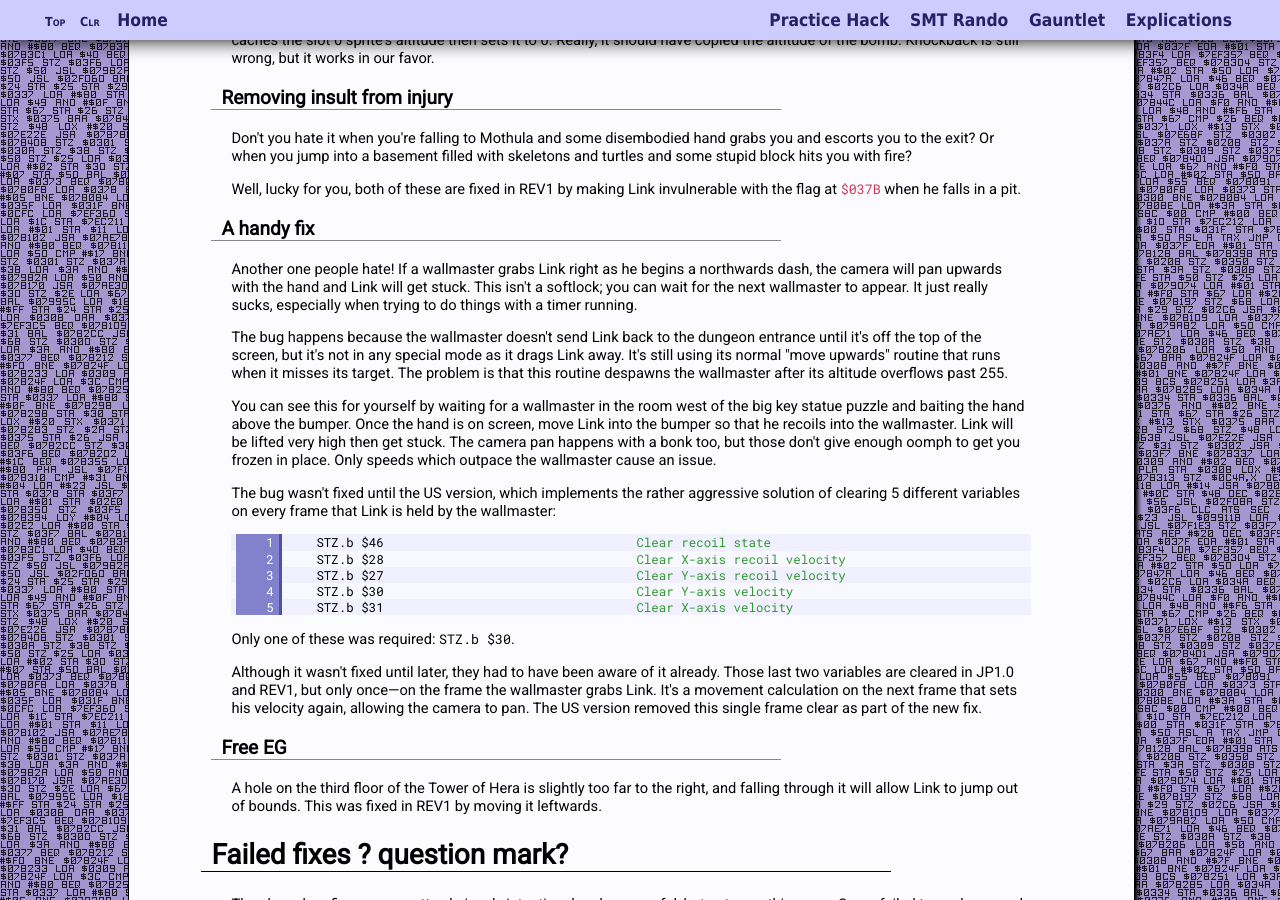
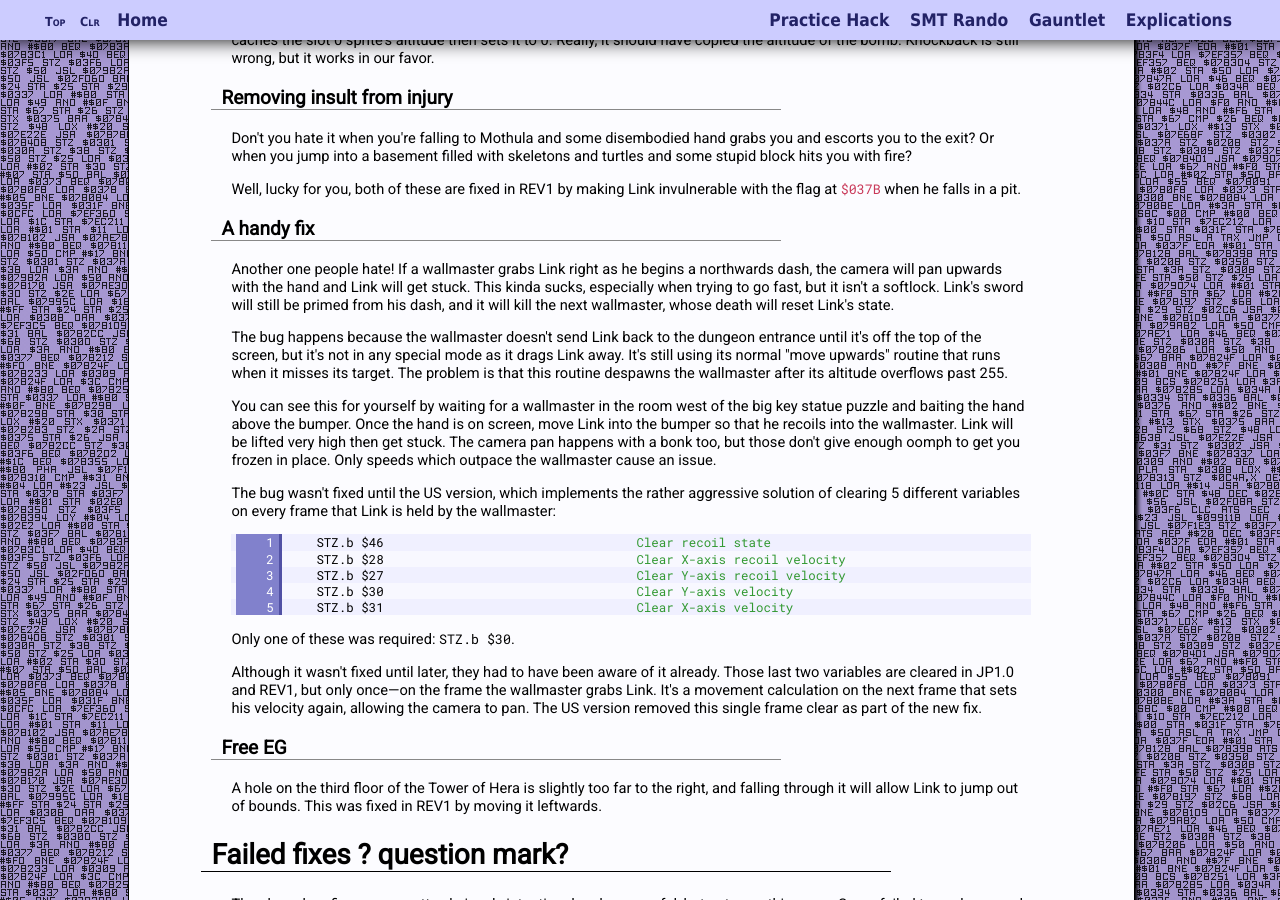
Before and after one commit to spannerisms/spannerisms.github.io, a Jekyll site: the page built from versions.html, in a window 1280 px wide and 900 px high, scrolled down 4384 px. Built offline with Jekyll 4.4.1, drawn with Linux system fonts in a browser that asks for light colours.

Commit message:
@spleebie

```diff
--- a/versions.html
+++ b/versions.html
@@ -302,7 +302,7 @@ background: mechanicsbg
 	<p>Well, lucky for you, both of these are fixed in REV1 by making Link invulnerable with the flag at <code class="address">$037B</code> when he falls in a pit.</p>
 
 	<h3>A handy fix</h3>
-	<p>Another one people hate! If a wallmaster grabs Link right as he begins a northwards dash, the camera will pan upwards with the hand and Link will get stuck. This isn't a softlock; you can wait for the next wallmaster to appear. It just really sucks, especially when trying to do things with a timer running.</p>
+	<p>Another one people hate! If a wallmaster grabs Link right as he begins a northwards dash, the camera will pan upwards with the hand and Link will get stuck. This kinda sucks, especially when trying to go fast, but it isn't a softlock. Link's sword will still be primed from his dash, and it will kill the next wallmaster, whose death will reset Link's state.</p>
 	<p>The bug happens because the wallmaster doesn't send Link back to the dungeon entrance until it's off the top of the screen, but it's not in any special mode as it drags Link away. It's still using its normal "move upwards" routine that runs when it misses its target. The problem is that this routine despawns the wallmaster after its altitude overflows past 255.</p>
 	<p>You can see this for yourself by waiting for a wallmaster in the room west of the big key statue puzzle and baiting the hand above the bumper. Once the hand is on screen, move Link into the bumper so that he recoils into the wallmaster. Link will be lifted very high then get stuck. The camera pan happens with a bonk too, but those don't give enough oomph to get you frozen in place. Only speeds which outpace the wallmaster cause an issue.</p>
 	<p>The bug wasn't fixed until the US version, which implements the rather aggressive solution of clearing 5 different variables on every frame that Link is held by the wallmaster:</p>
```
